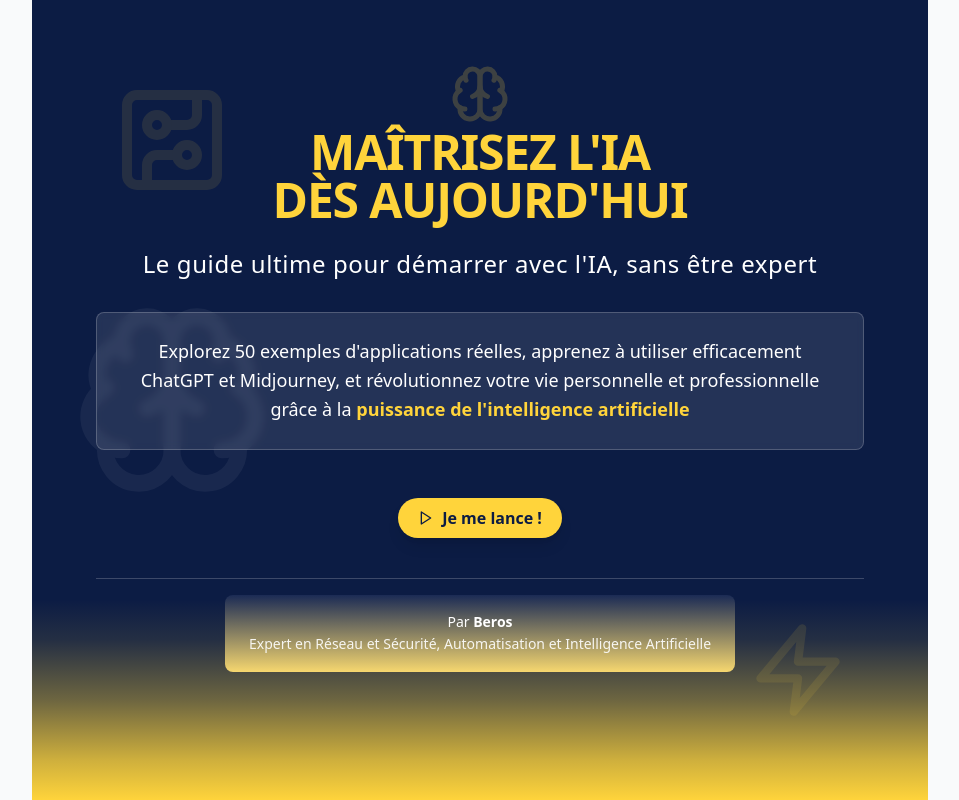
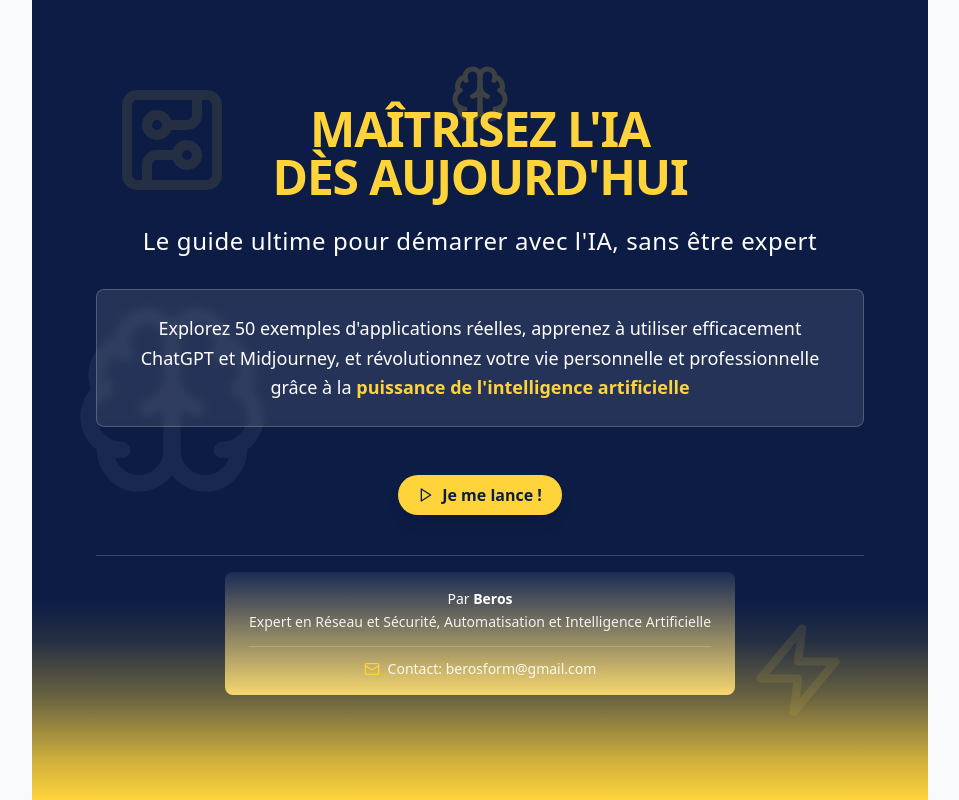
Before and after one commit to yakatshi08/ebook-github, a React (Vite) app: page / in a window 1280 px wide. Shown: the whole page, without its empty margins (160-1119 px from the left). Built offline with nearby package versions, Linux system fonts and the light colour scheme.

Commit message:
Add contact email to cover page

```diff
--- a/src/components/Cover.tsx
+++ b/src/components/Cover.tsx
@@ -1,5 +1,5 @@
 import React from 'react';
-import { Brain, Zap, CircuitBoard, Play } from 'lucide-react';
+import { Brain, Zap, CircuitBoard, Play, Mail } from 'lucide-react';
 
 interface CoverProps {
   onStart: () => void;
@@ -73,6 +73,14 @@ const Cover: React.FC<CoverProps> = ({ onStart }) => {
               Par <span className="font-bold text-white">Beros</span><br />
               <span className="text-white/90 font-medium">Expert en Réseau et Sécurité, Automatisation et Intelligence Artificielle</span>
             </p>
+
+            {/* Contact email with envelope icon */}
+            <div className="flex items-center justify-center gap-2 mt-3 pt-3 border-t border-white/20">
+              <Mail size={16} className="text-[#FFD43B]" />
+              <span className="text-white/90 text-sm font-medium">
+                Contact: berosform@gmail.com
+              </span>
+            </div>
           </div>
         </div>
       </div>
```
